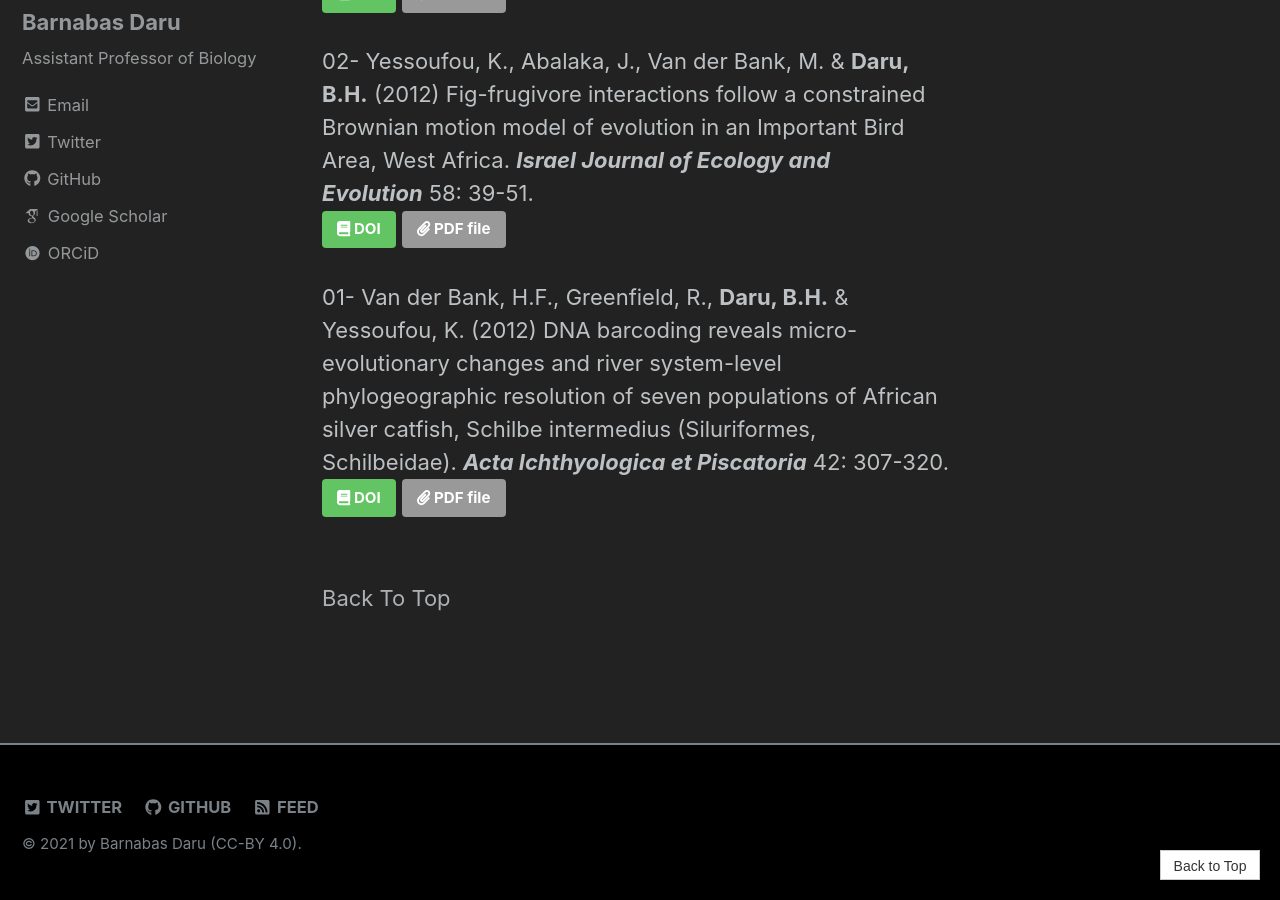
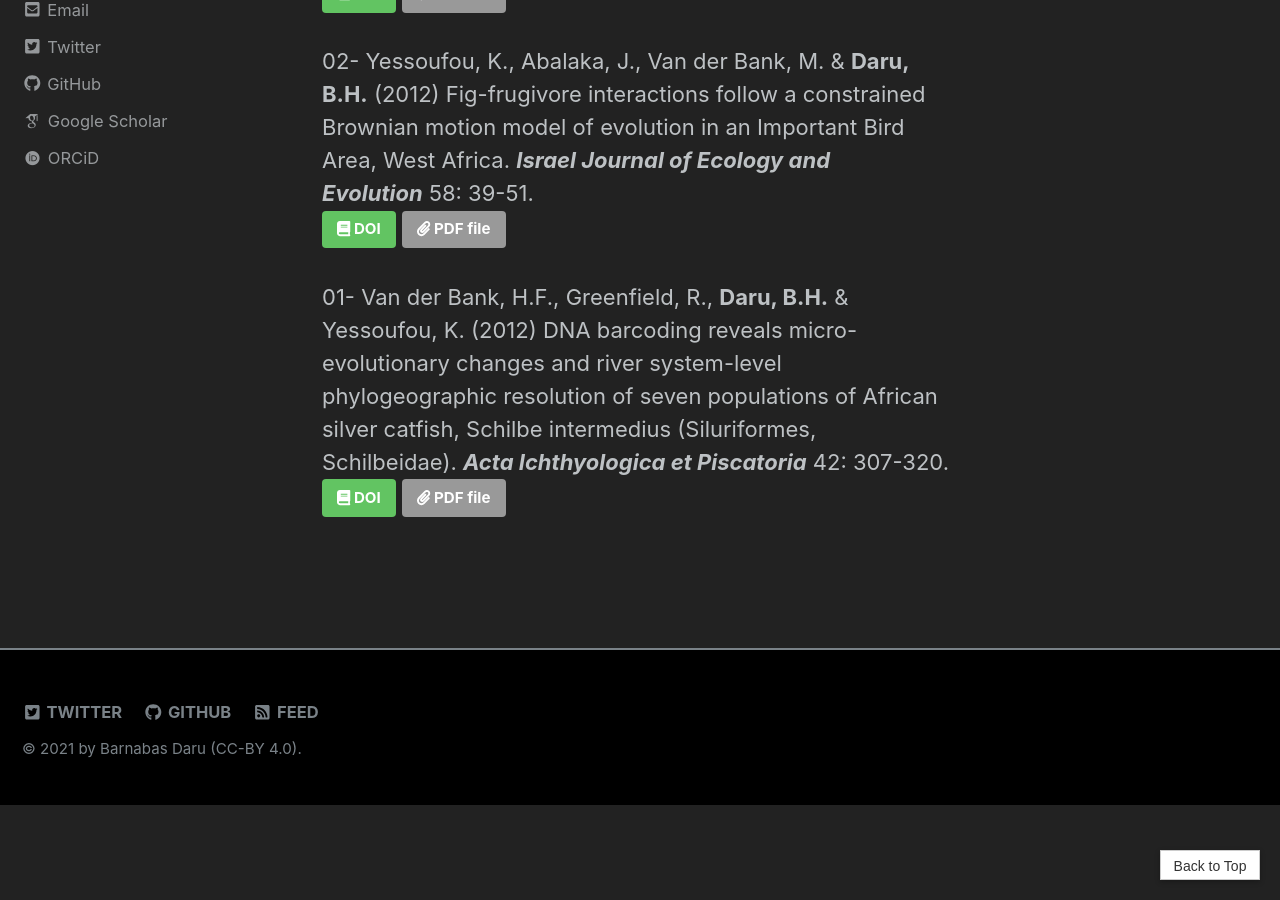
Before and after one commit to darunabas/darulab.github.io, a Jekyll site: the page built from _pages/publications.md, in a window 1280 px wide and 900 px high, scrolled down 9493 px. Built offline with Jekyll 4.4.1, drawn with Linux system fonts in a browser that asks for light colours; nearby versions of some CDN libraries; some web fonts are replaced.

Commit message:
Update publications.md

```diff
--- a/_pages/publications.md
+++ b/_pages/publications.md
@@ -197,9 +197,6 @@ tags: []
   [<i class="fa fa-book" aria-hidden="true"></i> DOI](http://dx.doi.org/10.3750/AIP2012.42.4.04){: .btn .btn--small .btn--success}{:target="_blank"}
   [<i class="fa fa-paperclip" aria-hidden="true"></i> PDF file]({{ site.baseurl}}/docs/01_VanderBank2012.pdf){: .btn .btn--small .btn--primary}{:target="_blank"}
 
-<br />
-<a href="#top">Back To Top</a>
-
 <script src="/assets/vanilla-back-to-top.min.js"></script>
 <script>addBackToTop({
   backgroundColor: '#fff',
```
